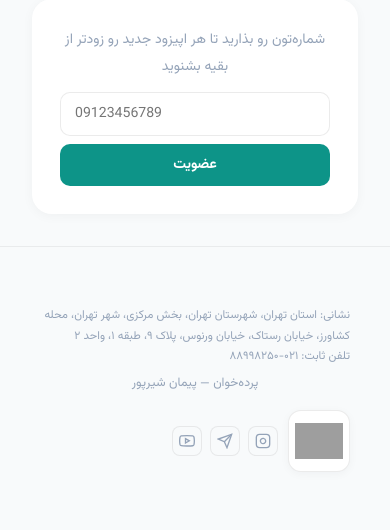
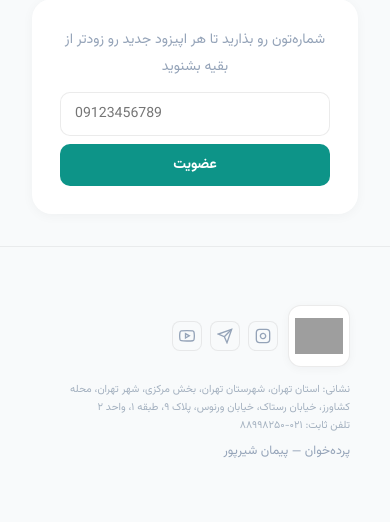
Before and after one commit to laminorr/pardekhan, a Laravel app: page / in a window 390 px wide. Shown: the part 454-984 px from the top of the page. After the commit the page ends 912 px from the top, so only its background shows below. Run offline with Laravel 12, Linux system fonts and the light colour scheme; data that the repository does not hold is empty; grey boxes are pictures that could not be loaded.

Commit message:
design: راست‌چین کردن کل بلوک فوتر (اسم+آدرس+تلفن) در موبایل + سایز ظریف‌تر اطلاعات تماس

```diff
--- a/public/css/pardekhan.css
+++ b/public/css/pardekhan.css
@@ -316,8 +316,9 @@ footer{text-align:center;padding:40px 20px;border-top:1px solid var(--border)}
 .home-subscribe-btn{padding:10px 22px;border-radius:10px;background:#0d9488;color:#fff;font-family:'Vazirmatn',sans-serif;font-size:0.88rem;font-weight:700;border:none;cursor:pointer;transition:all 0.3s;white-space:nowrap}
 .home-subscribe-btn:hover{background:#0f766e}
 .home-subscribe-btn:disabled{opacity:0.6;cursor:not-allowed}
-.home-footer-brand{display:flex;flex-direction:column;gap:6px;direction:rtl}
-.home-footer-contact p{font-size:0.72rem;color:#94a3b8;line-height:1.75;margin:0;text-align:right;max-width:540px}
+.home-footer-brand{display:flex;flex-direction:column;gap:5px;direction:rtl;text-align:right}
+.home-footer-brand .home-footer-text{text-align:right}
+.home-footer-contact p{font-size:0.66rem;color:#a3b0bf;line-height:1.7;margin:0;text-align:right;max-width:560px}
 .home-msg{padding:10px;border-radius:8px;font-size:0.84rem;margin-bottom:10px}
 .home-msg-ok{background:#f0fdf4;border:1px solid #bbf7d0;color:#166534}
 .home-msg-err{background:#fef2f2;border:1px solid #fecaca;color:#991b1b}
@@ -1631,6 +1632,7 @@ body{background:#f8fafb}
 @media(max-width:640px){
   .home-footer-inner{
     flex-direction:column;
+    align-items:flex-start;
     gap:14px;
     padding:18px 20px;
   }
@@ -1642,6 +1644,12 @@ body{background:#f8fafb}
   .home-footer-text{
     order:2;
     white-space:normal;
-    text-align:center;
-  }
-}
+    text-align:right;
+  }
+
+  .home-footer-brand{
+    order:2;
+    width:100%;
+    text-align:right;
+  }
+}
```
